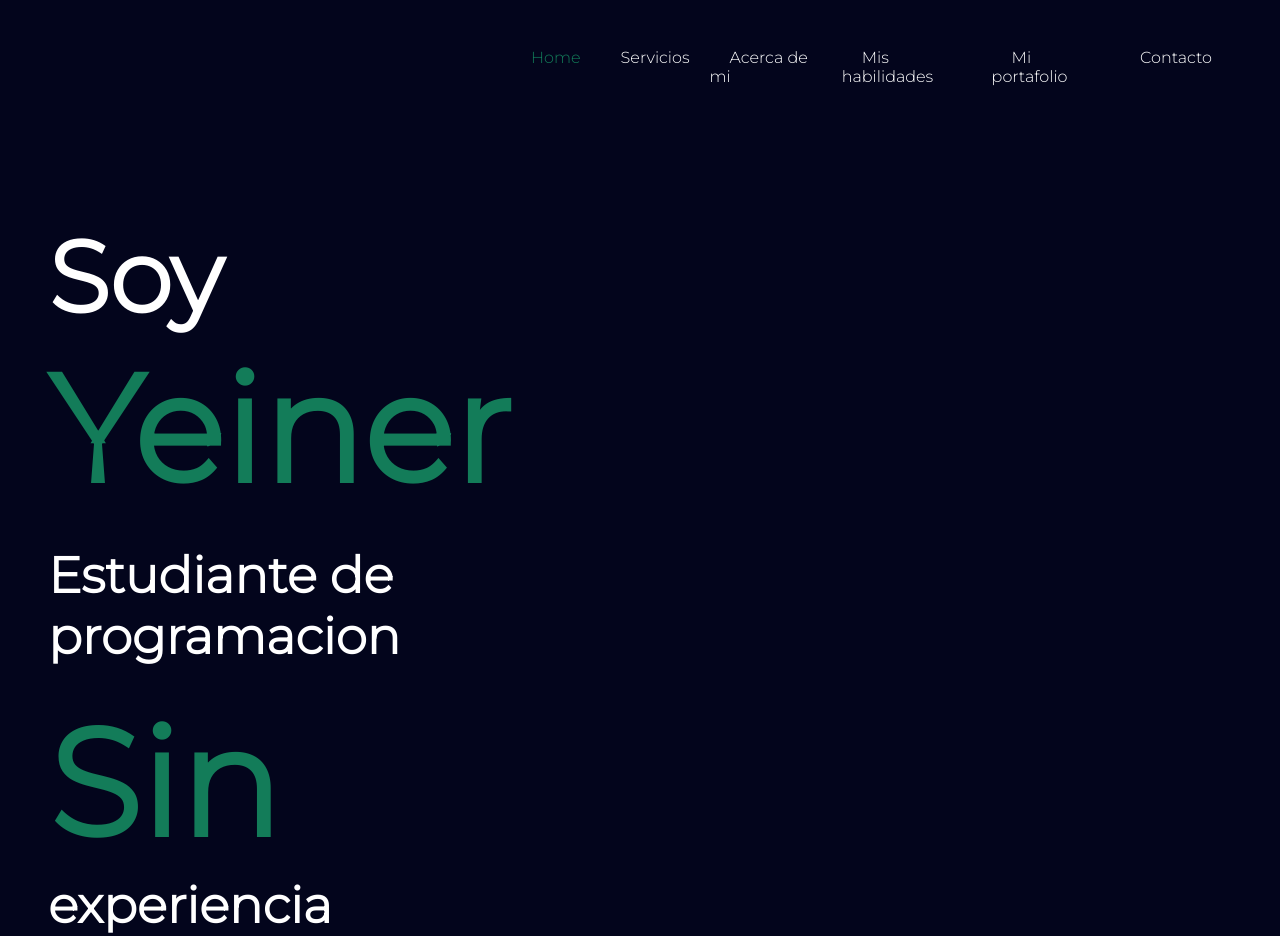
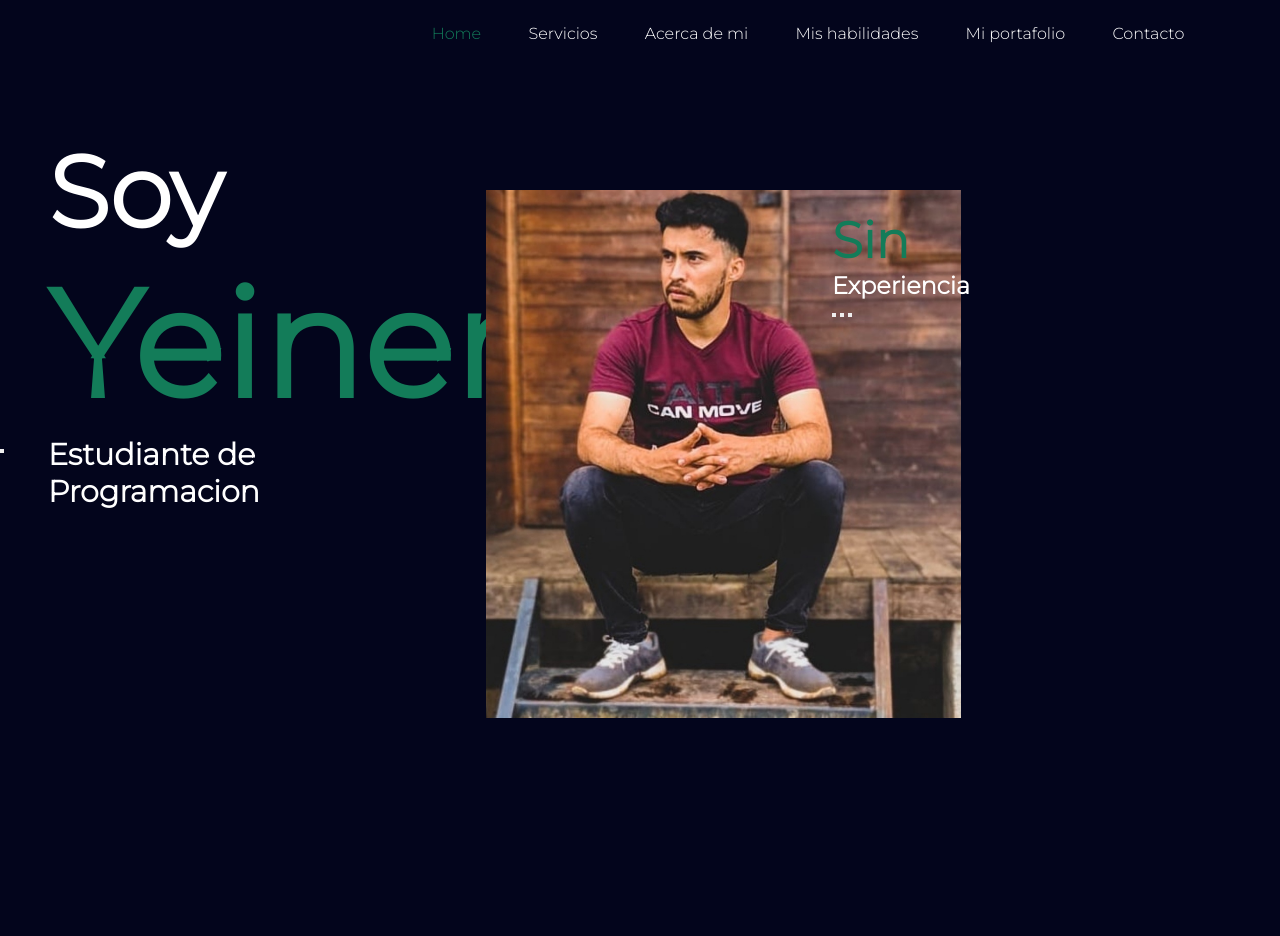
Before and after one commit to yeinerpb/Portafolio, a plain HTML site: page index.html in a window 1280 px wide. After the commit the page ends 800 px from the top, so only its background shows below. Drawn offline with Linux system fonts and the light colour scheme.

```diff
--- a/index.html
+++ b/index.html
@@ -14,16 +14,6 @@
 <div class="wrapper">
     <header>
         <nav class="navbar">
-            <div class="brand">
-                <h1> Soy
-                    <br>
-                    <span>Yeiner</span></h1>
-
-                <h2>Estudiante de programacion</h2>
-                <h2> <span>Sin</span>
-                    <br>
-                     experiencia</h2>
-            </div>
             <ul class="menu">
                 <li><a  class="active"href="#">Home</a></li>
                 <li><a href="#">Servicios</a></li>
@@ -34,5 +24,37 @@
             </ul>
         </nav>
     </header>
+    <div class="brand">
+        <h1> Soy
+            <br>
+            <span>Yeiner</span>
+        </h1>
+    </div>
+    <main class = "main">
+        <div class="info-content">
+            <h1>Estudiante de
+                <br>
+                Programacion
+            </h1>
+        </div>
+        <div class="photo">
+             <img src="./styles/Screenshot_20211212_160539.jpg" alt="">
+        </div>
+        <div class="exp">
+            <h2><span>Sin</span>
+            <br>
+            Experiencia</h2>
+            <button></button>
+            <button></button>
+            <button></button>
+        </div>
+    </main>
+    <div class="card">
+        <ul class="boton">
+            <button>
+
+            </button>
+        </ul>
+    </div>
 </div>
 </body>
--- a/styles/style.css
+++ b/styles/style.css
@@ -20,26 +20,18 @@ body {
 .navbar{
     display: flex;
     justify-content:space-between;
-    padding: 3em;
-}
-.brand{
-    margin-top: -7;
-    transform: translateY(25%);
+    padding: 1.5rem;
+    margin-left: 30%;
+    margin-right: 3rem;
 }
 .brand h1{
     font-size: 100px;
+    margin-top: 4rem;
+    margin-left: 3rem;
 }
 .brand span{
     color: rgb(19, 124, 89);
     font-size: 150px;
-
-}
-.brand h2{
-    font-size: 50px;
-    transform: translateY(20%);
-}
-.h2 span{
-   display: flex;
 }
 .menu{
     display: flex;
@@ -48,8 +40,8 @@ body {
 }
 .menu li{
     list-style: none;
+
 }
-
 .menu a{
     color: white;
     text-decoration: none;
@@ -63,3 +55,23 @@ body {
     color: #03051c;
     transition: ease-in .2s;
 }
+.info-content {
+    color: white;
+    width:20%;
+    margin-top: 0;
+    margin-left: 3rem;
+    font-size: 15px;
+}
+.photo img{
+    height: 33rem;
+    width: auto;
+    margin-left: 38%;
+    margin-top: -25%;
+}
+.exp {
+    margin-left: 65%;
+    margin-top: -40%;
+}
+.exp span{
+    color: rgb(19, 124, 89);
+    font-size: 50px;
```
Also changed, not shown: styles/Screenshot_20211212_160539.jpg (added).
